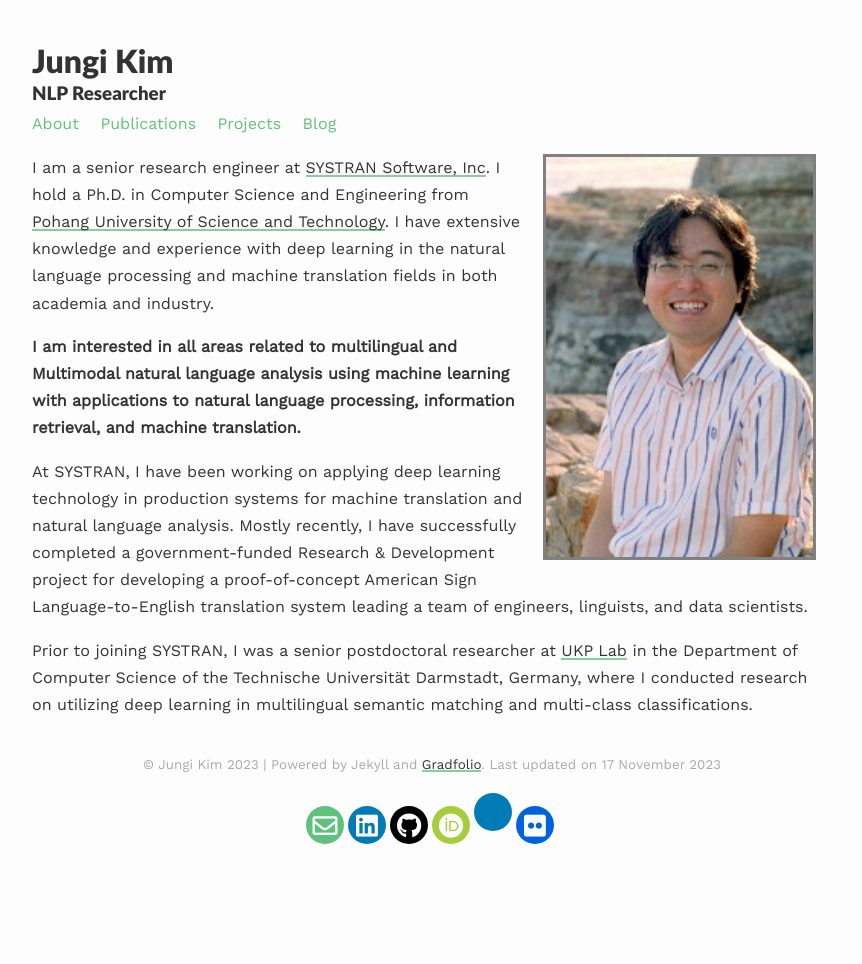
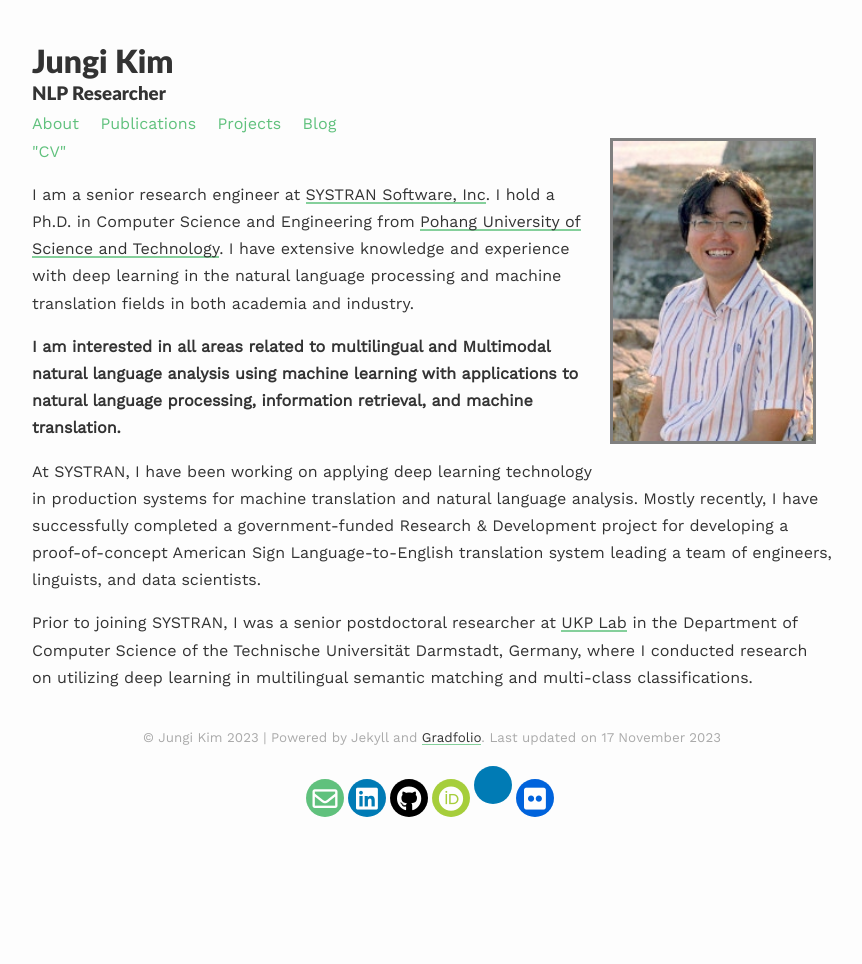
Before and after one commit to jungikim/jungikim.github.io, a Jekyll site: the page built from index.md, in a window 1280 px wide. Shown: the whole page, without its empty margins (208-1070 px from the left). Built offline with Jekyll 4.4.1, drawn with Linux system fonts in a browser that asks for light colours; nearby versions of some CDN libraries; a style sheet for code colours, icons or effects is not loaded.

Commit message:
Update about.html

```diff
--- a/_layouts/about.html
+++ b/_layouts/about.html
@@ -4,7 +4,10 @@
 
 {% if page.profile %}
     {% if page.profile.image %}
-      <img class="profile {{ page.profile.align }}"  width="33.33%" src="{{ page.profile.image | prepend: '/assets/images/' | relative_url }}">
+      <img class="profile {{ page.profile.align }}"  width="25%" src="{{ page.profile.image | prepend: '/assets/images/' | relative_url }}">
+    {% endif %}
+    {% if page.profile.link %}
+      <a href="{{ page.profile.link }}">"{{ page.profile.linktext }}"</a>
     {% endif %}
 {% endif %}
 
```
